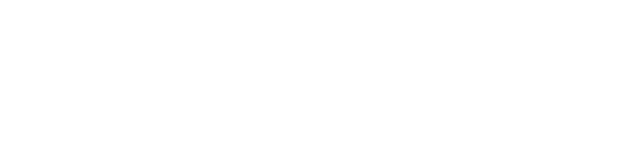
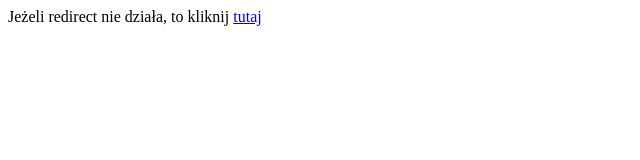
Before and after one commit to matisio3/remorateam-website, a plain HTML site: page info/index.html in a window 1280 px wide. Shown: the whole page, without its empty margins (0-640 px from the left). Drawn offline with Linux system fonts and the light colour scheme.

Commit message:
Update index.html

```diff
--- a/info/index.html
+++ b/info/index.html
@@ -1 +1,2 @@
 <meta http-equiv="refresh" content="0; url=https://matisio.eu/info />
+<p>Jeżeli redirect nie działa, to kliknij <a href="https://matisio.eu/info">tutaj</a></p>
```
